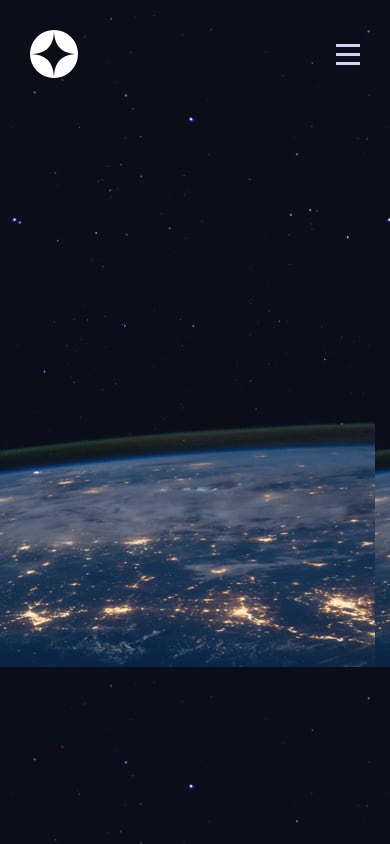
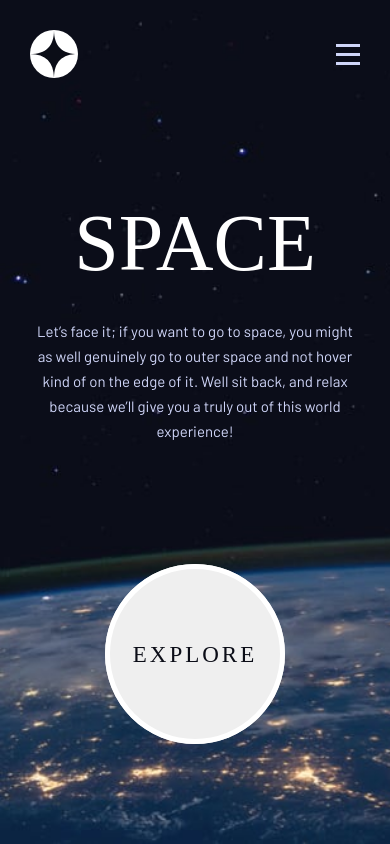
Before and after one commit to Sadi2002/Space-Project-working..., a plain HTML site: page index.html in a window 390 px wide. Drawn offline with Linux system fonts and the light colour scheme; a web font is replaced by a local one.

Commit message:
ending home on mobile

```diff
--- a/index.html
+++ b/index.html
@@ -10,7 +10,12 @@
       href="https://fonts.googleapis.com/css2?family=Bellefair&display=swap"
       rel="stylesheet"
     />
-
+    <link rel="preconnect" href="https://fonts.googleapis.com" />
+    <link rel="preconnect" href="https://fonts.gstatic.com" crossorigin />
+    <link
+      href="https://fonts.googleapis.com/css2?family=Barlow&display=swap"
+      rel="stylesheet"
+    />
     <title>Space Website</title>
   </head>
   <body>
@@ -28,7 +33,18 @@
           class="container__nav__burger"
         />
       </nav>
-      <header class="container__header"></header>
+      <header class="container__header">
+        <h1 class="container__header__title">space</h1>
+        <p class="container__header__text">
+          Let’s face it; if you want to go to space, you might as well genuinely
+          go to outer space and not hover kind of on the edge of it. Well sit
+          back, and relax because we’ll give you a truly out of this world
+          experience!
+        </p>
+      </header>
+      <button class="big-button">
+        <a href="#" class="button-link">explore</a>
+      </button>
     </div>
   </body>
 </html>
--- /dev/null
+++ b/sass/components/_button.scss
@@ -0,0 +1,69 @@
+.big-button {
+  width: 150px;
+  height: 150px;
+  border-radius: 50%;
+  display: flex;
+  justify-content: center;
+  align-items: center;
+  margin: 0 auto;
+  position: relative;
+  border: none;
+
+  &::after {
+    position: absolute;
+    top: 0;
+    left: 0;
+    content: "";
+    width: 100%;
+    height: 100%;
+    border-radius: 50%;
+    border: 5px solid $white;
+    opacity: 1;
+    animation: pulse 2.5s infinite;
+  }
+}
+
+@keyframes pulse {
+  from {
+    transform: scale(1);
+    opacity: 1;
+  }
+  to {
+    transform: scale(1.4);
+    opacity: 0;
+  }
+}
+
+.button-link {
+  font-size: 2rem;
+  text-transform: uppercase;
+  text-decoration: none;
+  font-family: $bellefair;
+  font-style: normal;
+  font-weight: 400;
+  line-height: 2.3rem;
+  letter-spacing: 1.25px;
+  color: $grey;
+}
+
+@media screen and (min-width: 390px) {
+  .big-button {
+    width: 180px;
+    height: 180px;
+  }
+  .button-link {
+    font-size: 2.3rem;
+    letter-spacing: 3px;
+  }
+}
+@media screen and (min-width: 412px) {
+  .big-button {
+    width: 200px;
+    height: 200px;
+  }
+
+  .button-link {
+    font-size: 2.5rem;
+    letter-spacing: 3px;
+  }
+}
--- a/sass/layout/_header.scss
+++ b/sass/layout/_header.scss
@@ -0,0 +1,43 @@
+.container__header {
+  display: flex;
+  flex-direction: column;
+  justify-content: center;
+  align-items: center;
+  margin-bottom: 8.1rem;
+
+  &__title {
+    font-size: 8rem;
+    text-transform: uppercase;
+    text-align: center;
+    color: $white;
+    font-family: $bellefair;
+    font-weight: 400;
+    margin-bottom: 3rem;
+  }
+
+  &__text {
+    font-family: $barlow;
+    font-style: normal;
+    font-weight: 400;
+    font-size: 1.5rem;
+    line-height: 2.5rem;
+    text-align: center;
+    color: $very-light-blue;
+  }
+}
+
+@media screen and (min-width: 390px) {
+  .container__header {
+    margin-bottom: 12rem;
+  }
+}
+
+@media screen and (min-width: 412px) {
+  .container__header {
+    margin-bottom: 12rem;
+
+    &__text {
+      line-height: 3rem;
+    }
+  }
+}
--- a/sass/layout/_navigation.scss
+++ b/sass/layout/_navigation.scss
@@ -2,8 +2,21 @@
   display: flex;
   justify-content: space-between;
   align-items: center;
+  margin-bottom: 7.5rem;
 
   &__burger {
     width: 2.4rem;
   }
 }
+
+@media screen and (min-width: 390px) {
+  .container__nav {
+    margin-bottom: 12rem;
+  }
+}
+
+@media screen and (min-width: 412px) {
+  .container__nav {
+    margin-bottom: 15rem;
+  }
+}
--- a/sass/pages/_home.scss
+++ b/sass/pages/_home.scss
@@ -1,4 +1,9 @@
-body {
+.container {
+  width: 100%;
+  height: 100vh;
+  padding: 3rem;
   background-image: url("../../assets/home/background-home-mobile.jpg");
-  padding: 3rem;
+  object-fit: cover;
+  background-position: 0 0;
+  background-size: cover;
 }
--- a/sass/sass-utils/_variables.scss
+++ b/sass/sass-utils/_variables.scss
@@ -0,0 +1,10 @@
+// Typography
+
+$bellefair: "Bellefair", serif;
+$barlow: "Barlow", serif;
+
+// Colors
+
+$white: #fff;
+$very-light-blue: #d0d6f9;
+$grey: #0b0d17;
--- a/sass/style.scss
+++ b/sass/style.scss
@@ -1,3 +1,6 @@
 @import "./base/reset";
+@import "./sass-utils/variables";
 @import "./pages/home";
 @import "./layout/navigation";
+@import "./layout/header";
+@import "./components/button";
```
Also changed, not shown: assets/favicon-32x32.png (deleted), sass/style.css, 1 other file.
